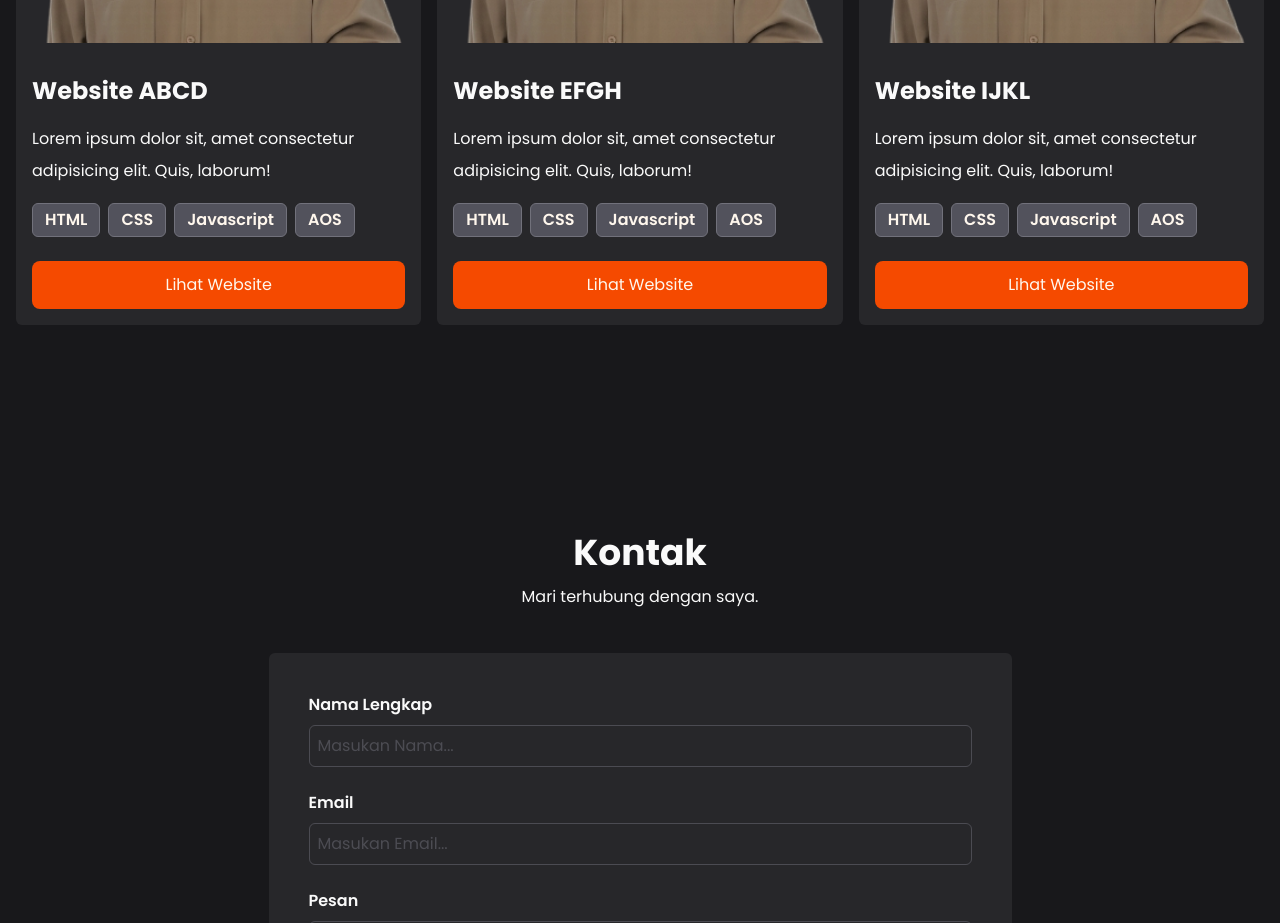
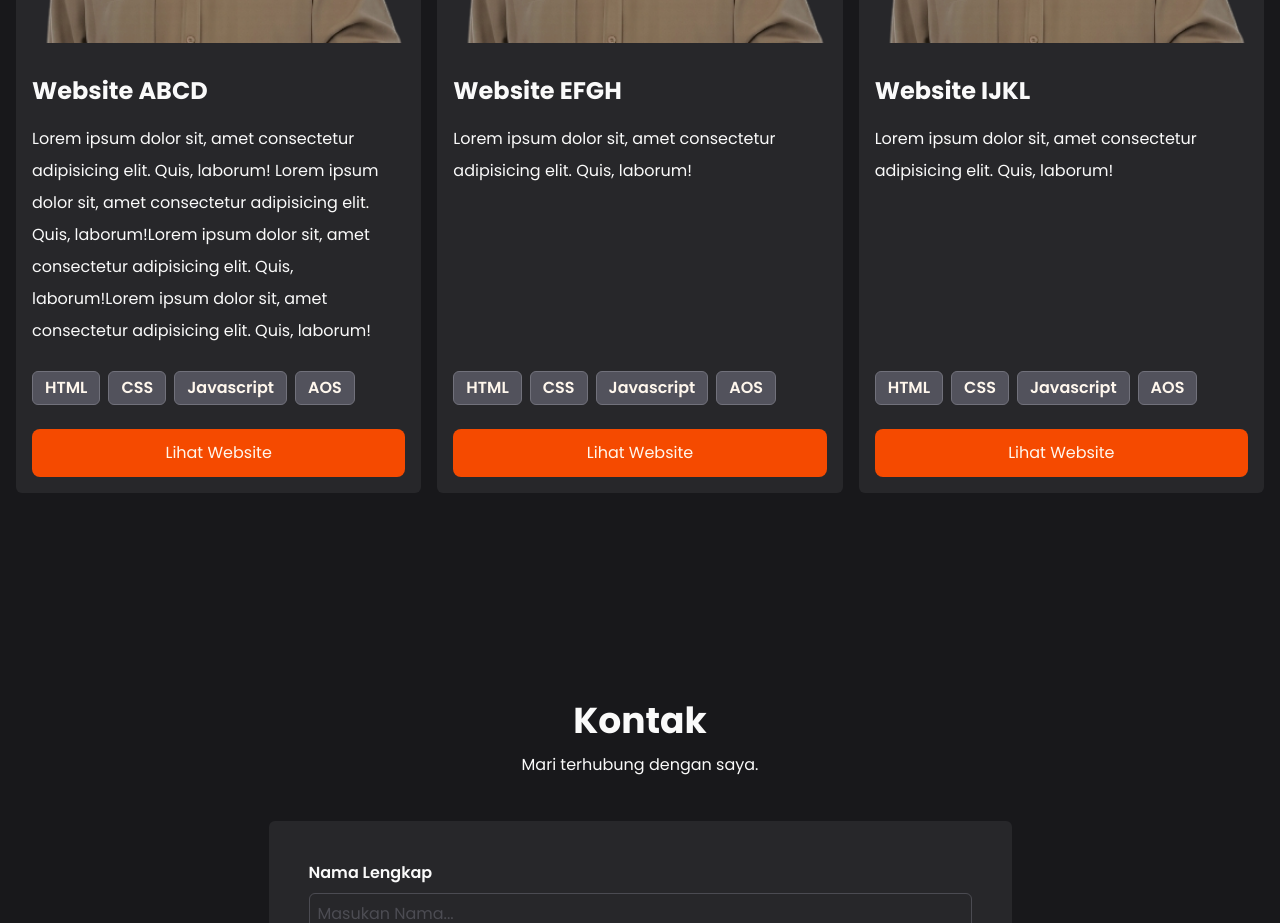
Before and after one commit to nandowitin0602/web-portofolio, a React (Vite) app: page / in a window 1280 px wide. Shown: the part 2520-3443 px from the top of the page. Built offline with nearby package versions, Linux system fonts and the light colour scheme.

Commit message:
Revisi Proyek Section

```diff
--- a/src/App.jsx
+++ b/src/App.jsx
@@ -106,21 +106,22 @@ function App() {
 
           {listProyek.map((proyek, index) => (
             <div key={proyek.id} data-aos="fade-up" data-aos-duration="1000" data-aos-delay={(index + 1) * 100} data-aos-once="true">
-              <div className={`p-4 ${dark ? "bg-zinc-800" : "bg-zinc-200"} rounded-md flex flex-col transition-all duration-300 ease-in-out`}>
+              <div className={`p-4 ${dark ? "bg-zinc-800" : "bg-zinc-200"} rounded-md flex flex-col transition-all duration-300 ease-in-out h-full`}>
                 <img src={proyek.gambar} alt="Proyek Image" loading="lazy" />
                 <div className="flex-1 flex flex-col mt-4">
                   <h1 className="text-2xl font-bold my-4">{proyek.nama}</h1>
-                  <p className="text-base/loose mb-4">{proyek.desk}</p>
-                  <div className="my-auto">
-                    <div className="flex flex-wrap gap-2 mb-6">
+                  <p className="text-base/loose">{proyek.desk}</p>
+                  <div className="mt-auto text-center">
+                    <div className="my-auto">
+                      <div className="flex flex-wrap gap-2 mb-6 mt-6">
 
-                      {proyek.tools.map((tool, index) => (
-                        <p key={index} className={`py-1 px-3 border border-zinc-500 bg-zinc-600 text-orange-50 rounded-md font-semibold transition-all duration-300 ease-in-out`}>{tool}</p>
-                      ))}
+                        {proyek.tools.map((tool, index) => (
+                          <p key={index} className={`py-1 px-3 border border-zinc-500 bg-zinc-600 text-orange-50 rounded-md font-semibold transition-all duration-300 ease-in-out`}>{tool}</p>
+                        ))}
 
+                      </div>
                     </div>
-                  </div>
-                  <div className="mt-auto text-center">
+
                     <a href="#" className="bg-orange-600 p-3 rounded-lg block hover:bg-orange-700 hover:scale-102 transition-all duration-300 ease-in-out text-orange-50">Lihat Website</a>
                   </div>
                 </div>
--- a/src/data.js
+++ b/src/data.js
@@ -140,7 +140,7 @@ export const listProyek = [
     id: 1,
     gambar: Proyek1,
     nama: "Website ABCD",
-    desk: "Lorem ipsum dolor sit, amet consectetur adipisicing elit. Quis, laborum!",
+    desk: "Lorem ipsum dolor sit, amet consectetur adipisicing elit. Quis, laborum! Lorem ipsum dolor sit, amet consectetur adipisicing elit. Quis, laborum!Lorem ipsum dolor sit, amet consectetur adipisicing elit. Quis, laborum!Lorem ipsum dolor sit, amet consectetur adipisicing elit. Quis, laborum!",
     tools: ["HTML", "CSS", "Javascript", "AOS"]
   },
   {
```
